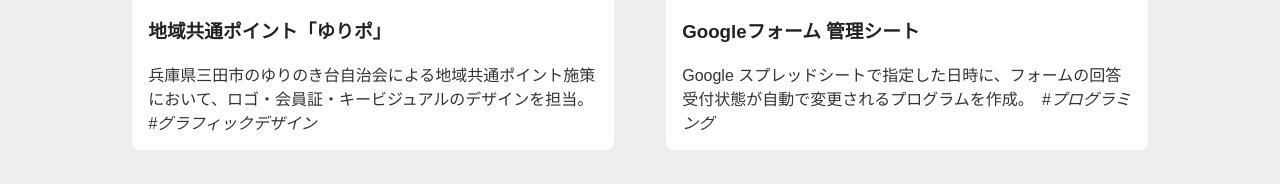
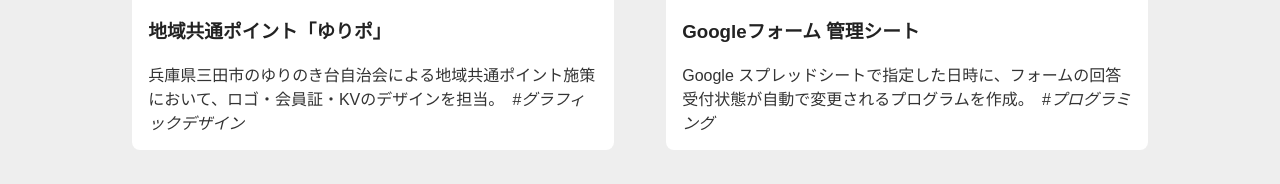
Before and after one commit to teppGreen/portfolio, a plain HTML site: page index.html in a window 1280 px wide. Shown: the part 2281-2465 px from the top of the page. Drawn offline with Linux system fonts and the light colour scheme.

Commit message:
Update index.html

```diff
--- a/index.html
+++ b/index.html
@@ -101,7 +101,7 @@
     <div class="work-item">
       <a href="https://protopedia.net/prototype/4753"><img class="work-preview" src="images/works_20231008_yuripo-kv.png"></a>
       <h3>地域共通ポイント「ゆりポ」</h3>
-      <p>兵庫県三田市のゆりのき台自治会による地域共通ポイント施策において、ロゴ・会員証・キービジュアルのデザインを担当。　<i>#グラフィックデザイン</i></p>
+      <p>兵庫県三田市のゆりのき台自治会による地域共通ポイント施策において、ロゴ・会員証・KVのデザインを担当。　<i>#グラフィックデザイン</i></p>
     </div>
 
     <div class="work-item">
```
